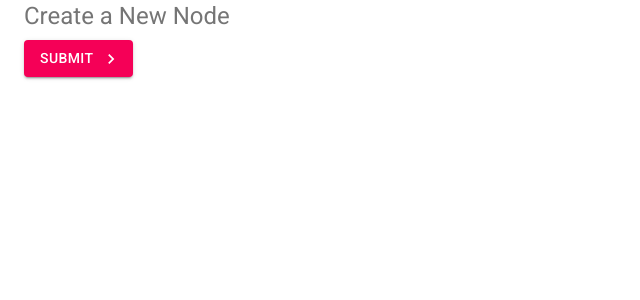
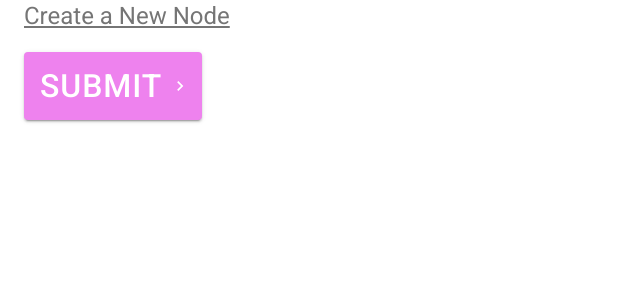
Before and after one commit to anukuljoshi/material-ui-net-ninja, a React (Create React App) app: page /create in a window 1280 px wide. Shown: the top 300 px of the page, without its empty margins (0-640 px from the left). Built offline with nearby package versions, Linux system fonts and the light colour scheme.

Commit message:
lesson-5

```diff
--- a/src/pages/Create.tsx
+++ b/src/pages/Create.tsx
@@ -1,11 +1,28 @@
-import { Typography, Button, Container } from "@material-ui/core";
+import { makeStyles, Typography, Button, Container } from "@material-ui/core";
 
-import { AcUnitOutlined, Send, KeyboardArrowRight } from '@material-ui/icons'
+import { KeyboardArrowRight } from '@material-ui/icons'
+
+const useStyles = makeStyles({
+	btn: {
+		fontSize: 32,
+		background: 'violet',
+		'&:hover': {
+			background: 'purple'
+		}
+	},
+	title: {
+		textDecoration: "underline",
+		marginBottom: 20
+	}
+})
 
 const Create = () => {
+	const classes = useStyles();
+
 	return (
 		<Container>
 			<Typography
+				className={classes.title}
 				variant="h5"
 				component="h2"
 				color="textSecondary"
@@ -15,6 +32,7 @@ const Create = () => {
 			</Typography>
 
 			<Button
+				className={classes.btn}
 				onClick={() => console.log('Button clicked')}
 				type="submit"
 				color="secondary"
@@ -23,21 +41,6 @@ const Create = () => {
 			>
 				Submit
 			</Button>
-
-			{/* icons */}
-			{/* <br />
-			<AcUnitOutlined fontSize="small"></AcUnitOutlined>
-			<AcUnitOutlined></AcUnitOutlined>
-			<AcUnitOutlined color="secondary" fontSize="large"></AcUnitOutlined>
-
-			<br />
-
-			<AcUnitOutlined color="action"></AcUnitOutlined>
-			<AcUnitOutlined color="disabled"></AcUnitOutlined>
-			<AcUnitOutlined color="error"></AcUnitOutlined>
-			<AcUnitOutlined color="primary"></AcUnitOutlined>
-			<AcUnitOutlined color="secondary"></AcUnitOutlined>
-			 */}
 		</Container>
 	);
 };
```
